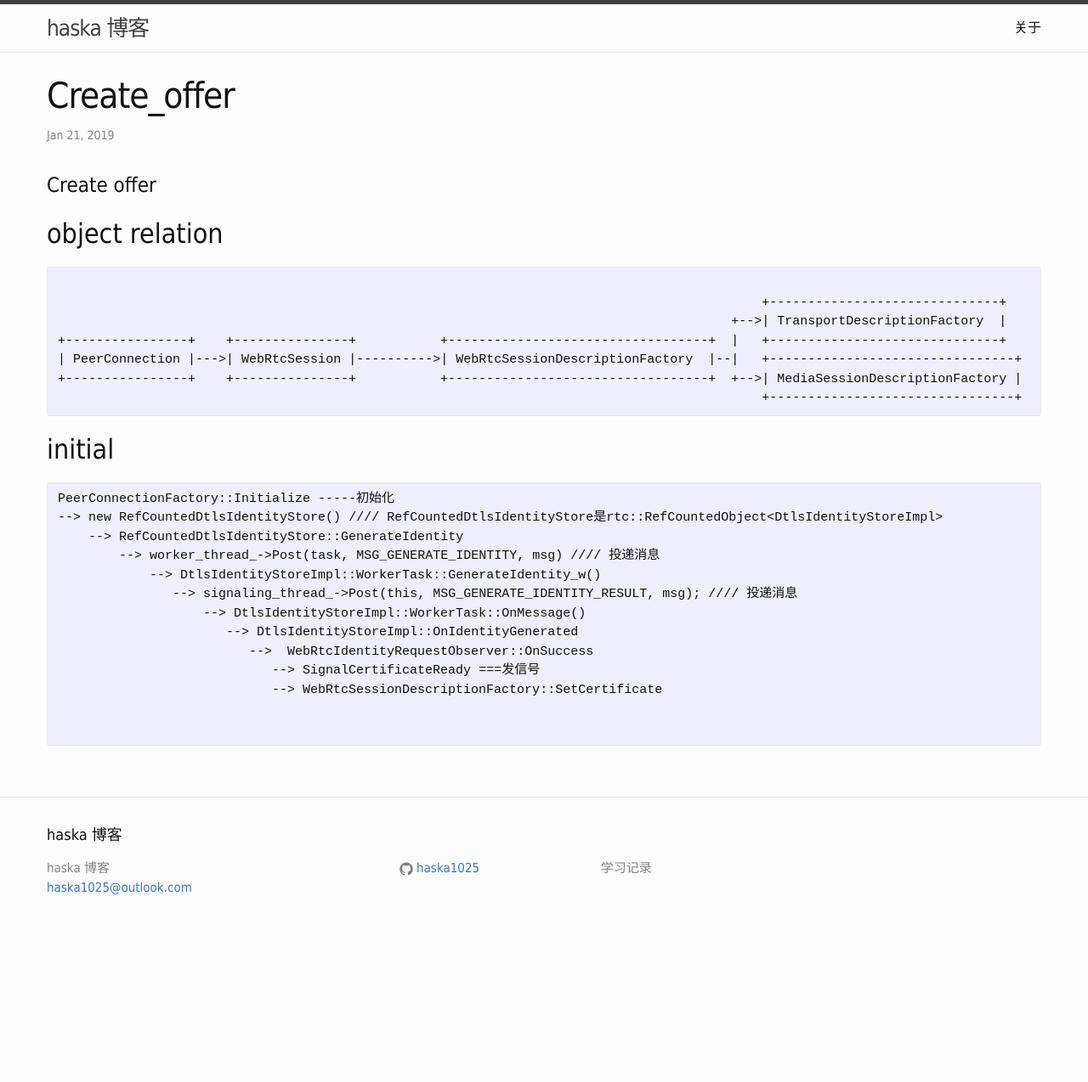
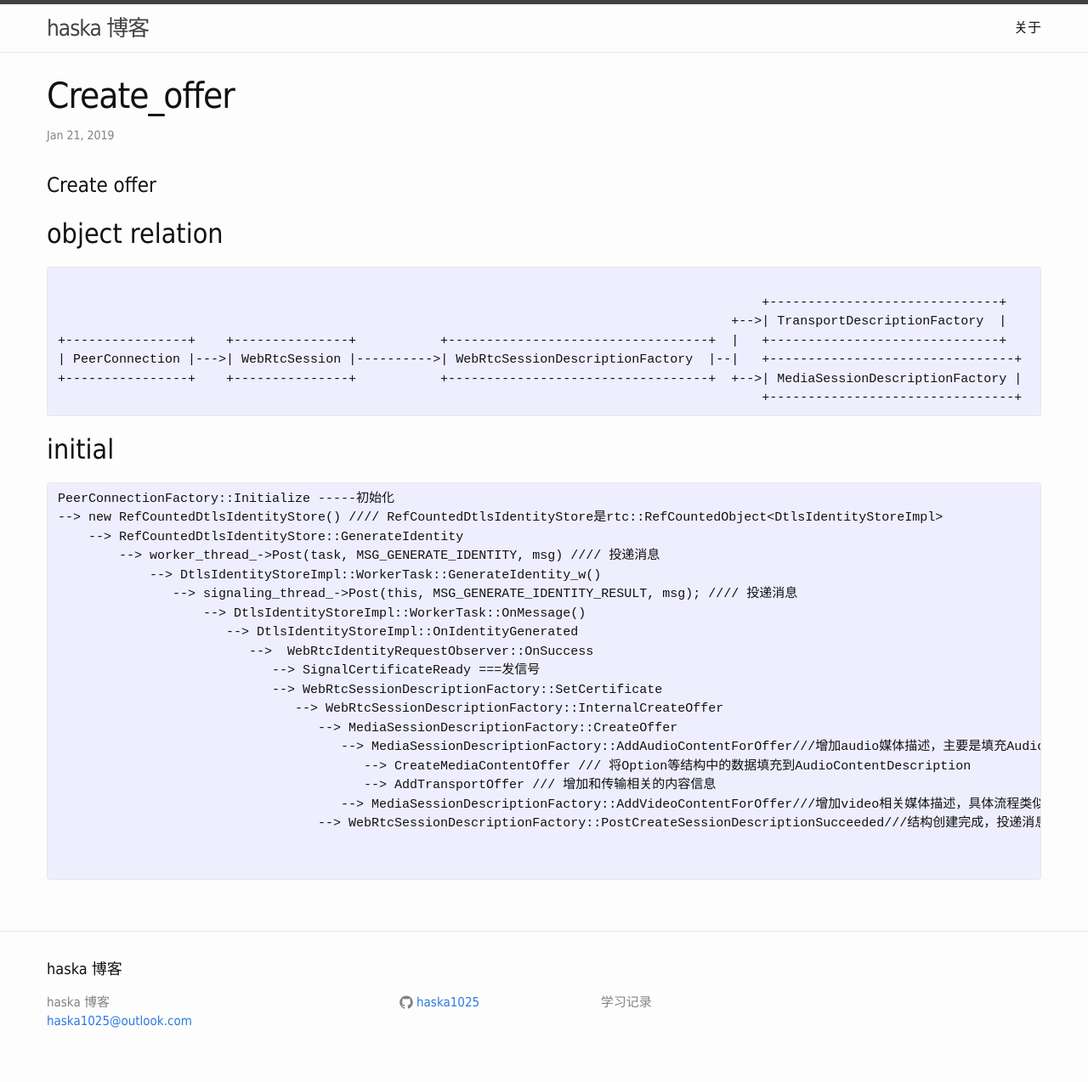
Before and after one commit to haska1025/haska1025.github.io, a Jekyll site: the page built from _posts/2019-01-21-create_offer.md, in a window 1280 px wide. Shown: the whole page at 85% size. Built offline with Jekyll 4.4.1, drawn with Linux system fonts in a browser that asks for light colours; our own code applies the rules of GitHub Pages for plain Markdown files; before the commit the page ends 1116 px from its top, so only the background shows below that.

Commit message:
Update 2019-01-21-create_offer.md

````diff
--- a/_posts/2019-01-21-create_offer.md
+++ b/_posts/2019-01-21-create_offer.md
@@ -26,6 +26,13 @@ PeerConnectionFactory::Initialize -----初始化
                          -->  WebRtcIdentityRequestObserver::OnSuccess
                             --> SignalCertificateReady ===发信号
                             --> WebRtcSessionDescriptionFactory::SetCertificate
+                               --> WebRtcSessionDescriptionFactory::InternalCreateOffer
+                                  --> MediaSessionDescriptionFactory::CreateOffer
+                                     --> MediaSessionDescriptionFactory::AddAudioContentForOffer///增加audio媒体描述，主要是填充AudioContentDescription
+                                        --> CreateMediaContentOffer /// 将Option等结构中的数据填充到AudioContentDescription
+                                        --> AddTransportOffer /// 增加和传输相关的内容信息
+                                     --> MediaSessionDescriptionFactory::AddVideoContentForOffer///增加video相关媒体描述，具体流程类似音频
+                                  --> WebRtcSessionDescriptionFactory::PostCreateSessionDescriptionSucceeded///结构创建完成，投递消息，会通知给CreateSessionDescriptionObserver，这个结构需要Application实现的。
 
 
 ```
````
